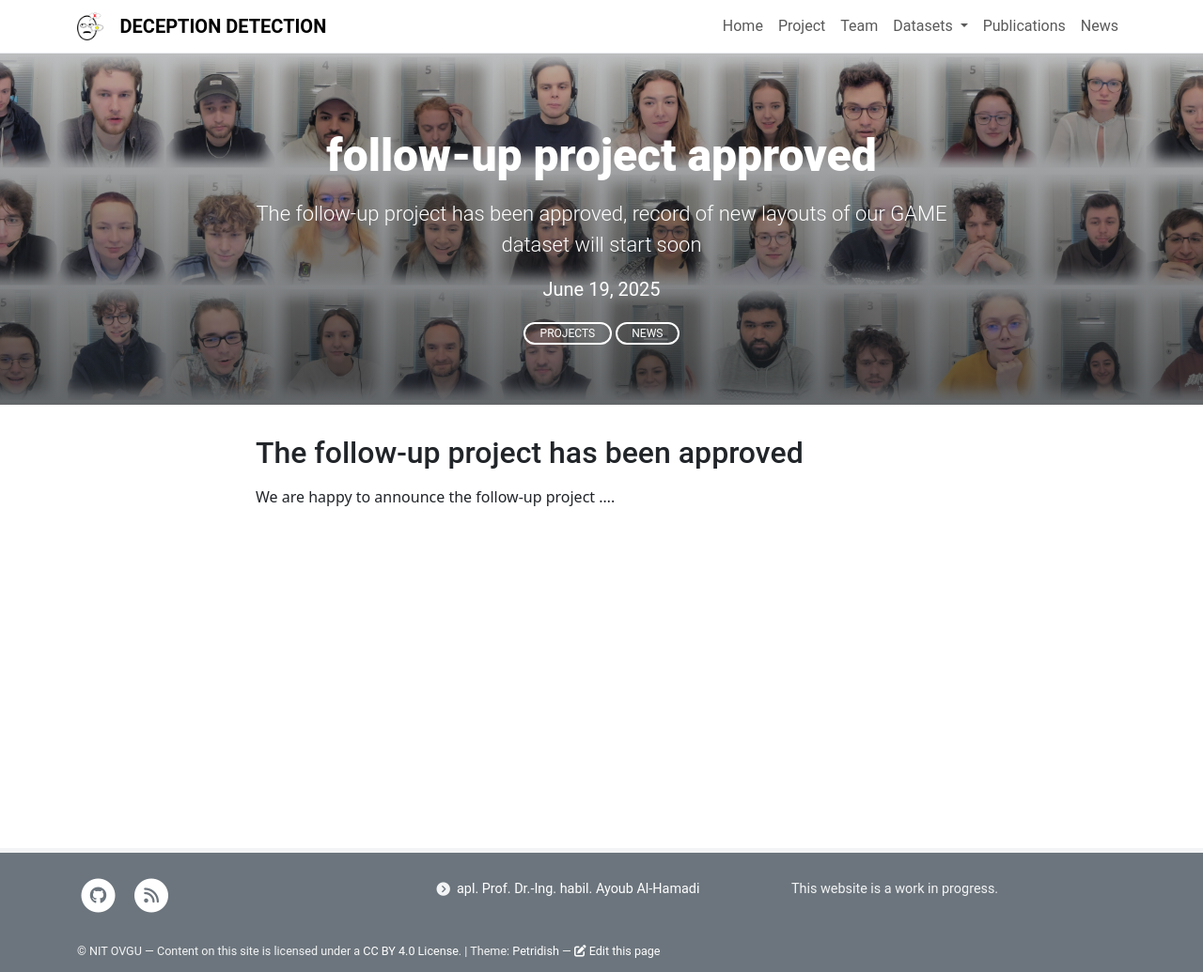
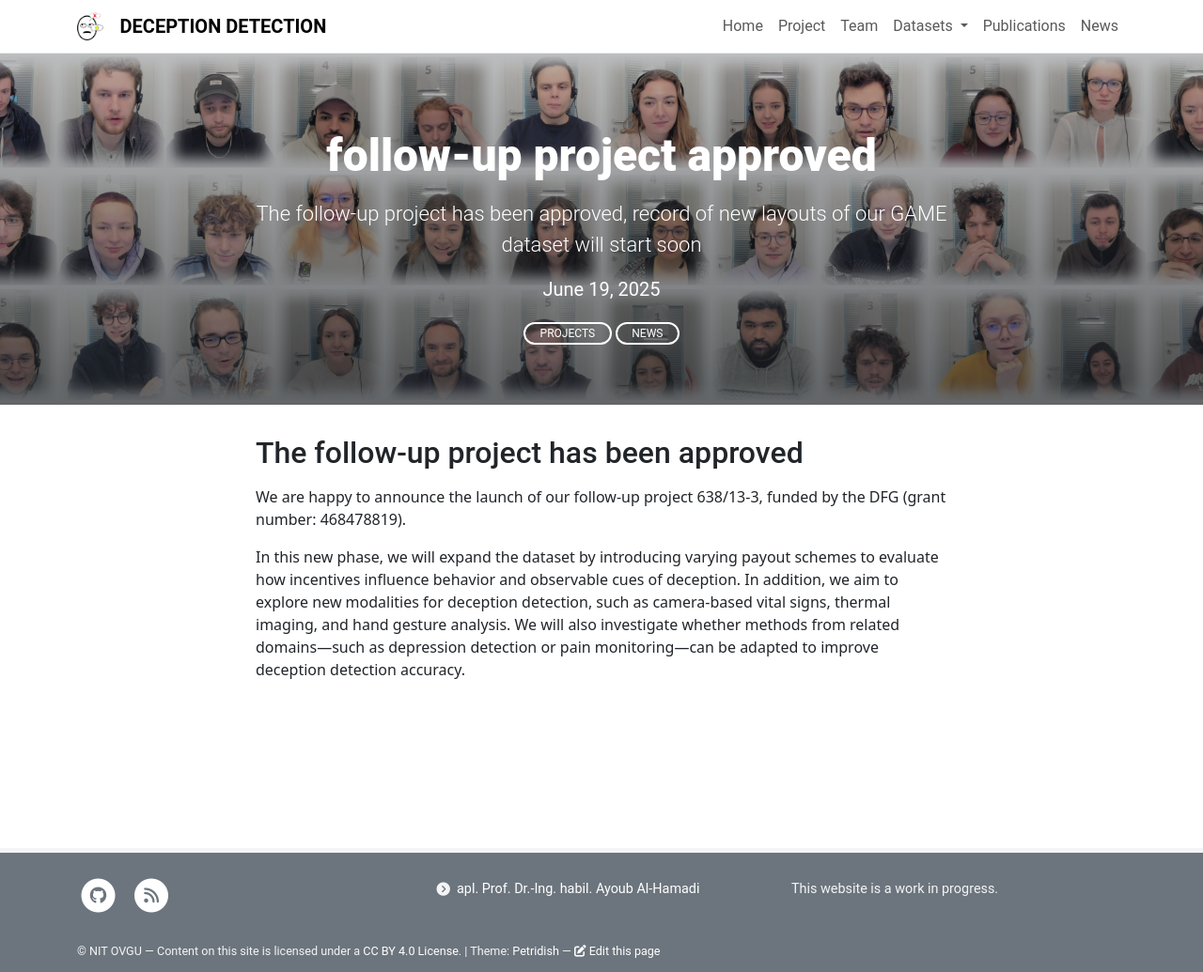
Before and after one commit to ovgu-nit/deception, a Jekyll site: the page built from _posts/2025-06-19-NewProject.md, in a window 1280 px wide. Shown: the whole page at 94% size. Built offline with Jekyll 4.4.1, drawn with Linux system fonts in a browser that asks for light colours.

```diff
--- a/_posts/2025-06-19-NewProject.md
+++ b/_posts/2025-06-19-NewProject.md
@@ -12,4 +12,8 @@ tags: [Projects,News]
 
 <!-- ![image](/deception/assets/theme/images/mindmap_diagnostik_linked.svg)    href does not work unless image opened in new tab  -->
 
-We are happy to announce the follow-up project .... <description according to project proposal> <DFG grant number>
+We are happy to announce the launch of our follow-up project 638/13-3, funded by the DFG (grant number: 468478819).
+
+In this new phase, we will expand the dataset by introducing varying payout schemes to evaluate how incentives influence behavior and observable cues of deception.
+In addition, we aim to explore new modalities for deception detection, such as camera-based vital signs, thermal imaging, and hand gesture analysis.
+We will also investigate whether methods from related domains—such as depression detection or pain monitoring—can be adapted to improve deception detection accuracy.
```
Also changed, not shown: pages/databases/GAME.md (+2 -0 lines), pages/databases/RollingDice.md (added, +17 -0 lines), pages/project.md (+3 -0 lines), assets/theme/images/dicebox.png (added).
